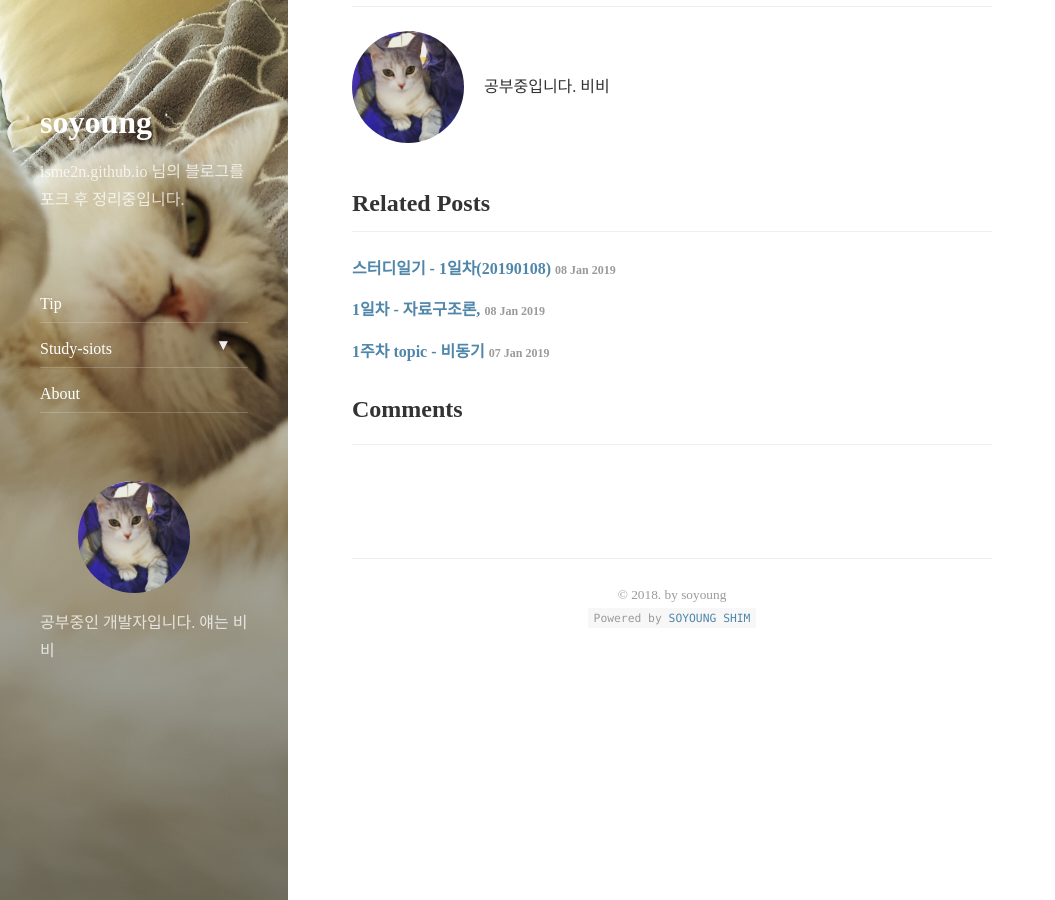
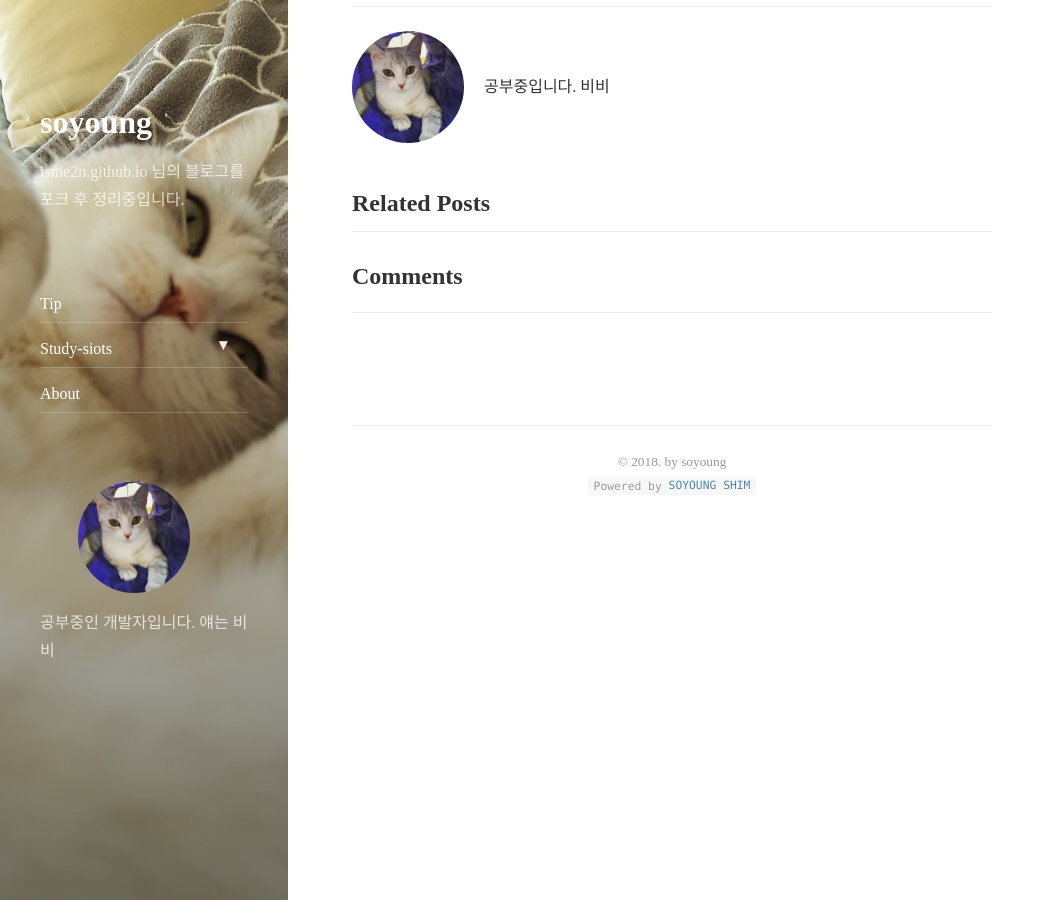
Before and after one commit to ellie-shim/ellie-shim.github.io, a Jekyll site: the page built from _posts/2019-01-08-siots-interview-day01.markdown, in a window 1280 px wide and 900 px high, scrolled down 3285 px. Shown: the whole window, without its empty margins (0-1055 px from the left). Built offline with Jekyll 4.4.1, drawn with Linux system fonts in a browser that asks for light colours; nearby versions of some CDN libraries; comment, search, counter and statistics services are not loaded; some of the changed text lies outside the part shown.

Commit message:
제목수정

```diff
--- a/_posts/2019-01-08-siots-interview-day01.markdown
+++ b/_posts/2019-01-08-siots-interview-day01.markdown
@@ -1,8 +1,8 @@
 ---
 layout: post
-title: "스터디일기 - 1일차(20190108) "
+title: "면접 질문 - 1일차(20190108) "
 subtitle: "siots"
-categories: siots
+categories: interview
 tags: diary
 comments: true
 ---
```
